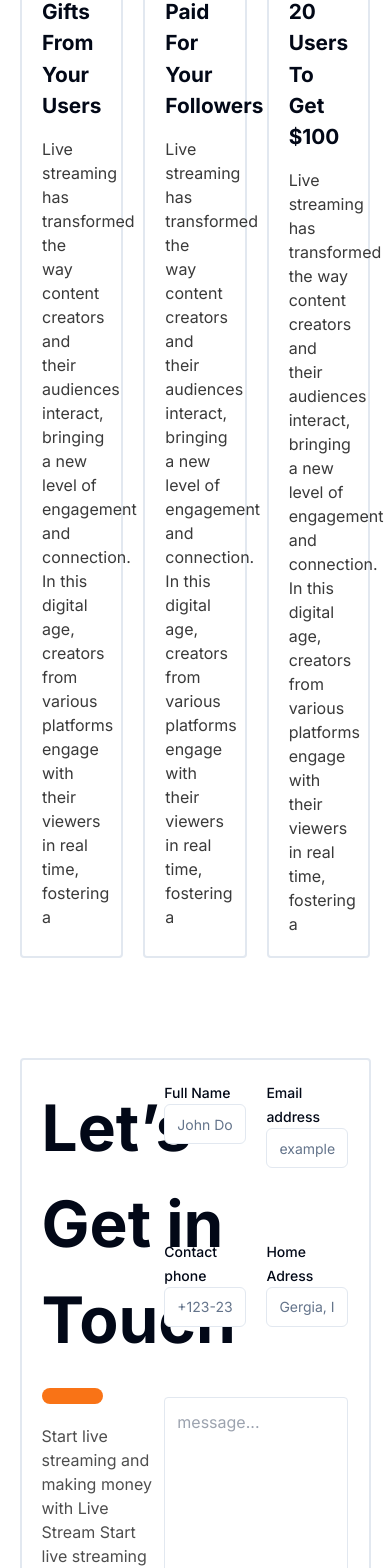
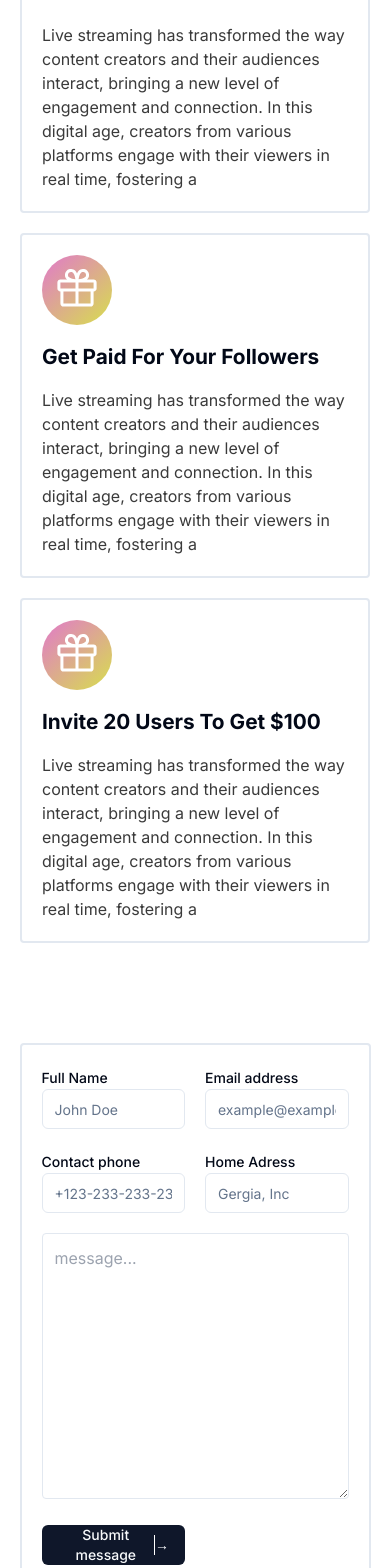
Before and after one commit to HenriTresor/live-stream-frontend, a Next.js app: page / in a window 390 px wide. Shown: the part 1596-3164 px from the top of the page. Built offline with nearby package versions, Linux system fonts and the light colour scheme.

Commit message:
added responsiveness

```diff
--- a/components/views/landing/Contact.tsx
+++ b/components/views/landing/Contact.tsx
@@ -12,7 +12,7 @@ function Contact({ }: Props) {
         >
 
             <div className='w-[90%] border-2 rounded-sm p-5 flex '>
-                <div className='w-[40%] flex gap-5 flex-col justify-start items-start'>
+                <div className='w-[40%] sm:flex gap-5 flex-col justify-start items-start hidden'>
                     <h1 className='text-[4rem] font-bold'>
                         Let’s Get in <br />
                         Touch
@@ -23,7 +23,7 @@ function Contact({ }: Props) {
                     </p>
                     <p className='font-bold border-b-2 text-center'><span className='text-[#D7DF4D]'>livestreaming</span>@gmail.com</p>
                 </div>
-                <div className='w-[60%] grid grid-cols-2 gap-5'>
+                <div className='sm:w-[60%] w-full grid grid-cols-2 gap-5'>
                     <div className='w-full '>
                         <Label htmlFor='fullName'>Full Name</Label>
                         <Input
@@ -57,7 +57,7 @@ function Contact({ }: Props) {
                         />
                     </div>
                     <div className='w-full col-span-2'>
-                        <textarea name="" className='w-[100%] border rounded-sm p-3' rows={10} placeholder='message...' cols={100}  id=""></textarea>
+                        <textarea name="" className='w-[100%] border rounded-sm p-3' rows={10} placeholder='message...' cols={100} id=""></textarea>
                     </div>
                     <Button className='flex justify-evenly'>Submit message <span className='border-l border-white'>→</span></Button>
                 </div>
--- a/components/views/landing/HowTo.tsx
+++ b/components/views/landing/HowTo.tsx
@@ -13,7 +13,7 @@ function HowTo({ }: Props) {
             </h1>
             <p className='w-[70%] text-center text-[0.9rem] mt-5 text-[#3A3A3A]'>Live streaming has transformed the way content creators and their audiences interact, bringing a new level of engagement and connection. In this digital age, creators from various platforms engage with their viewers in real time, fostering a sense of community and shared experience. One intriguing aspect of live streams is the ability for viewers to express their appreciation through virtual gifts. These gifts can range</p>
 
-            <div className='w-full grid grid-cols-3 gap-5'>
+            <div className='w-full grid sm:grid-cols-3 grid-cols-1 gap-5'>
                 {
                     howtos.map(howto => (
                         <HowToCard {...howto} key={howto.title} />
```
